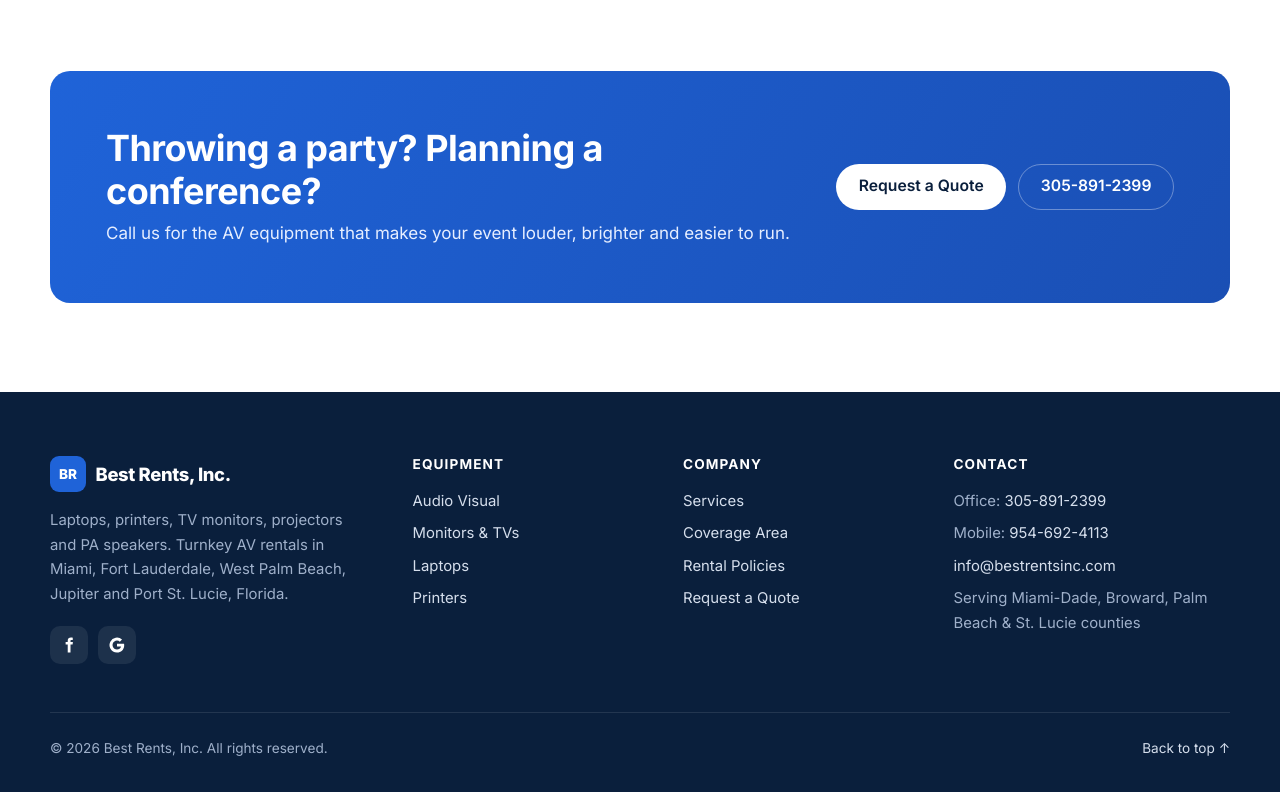
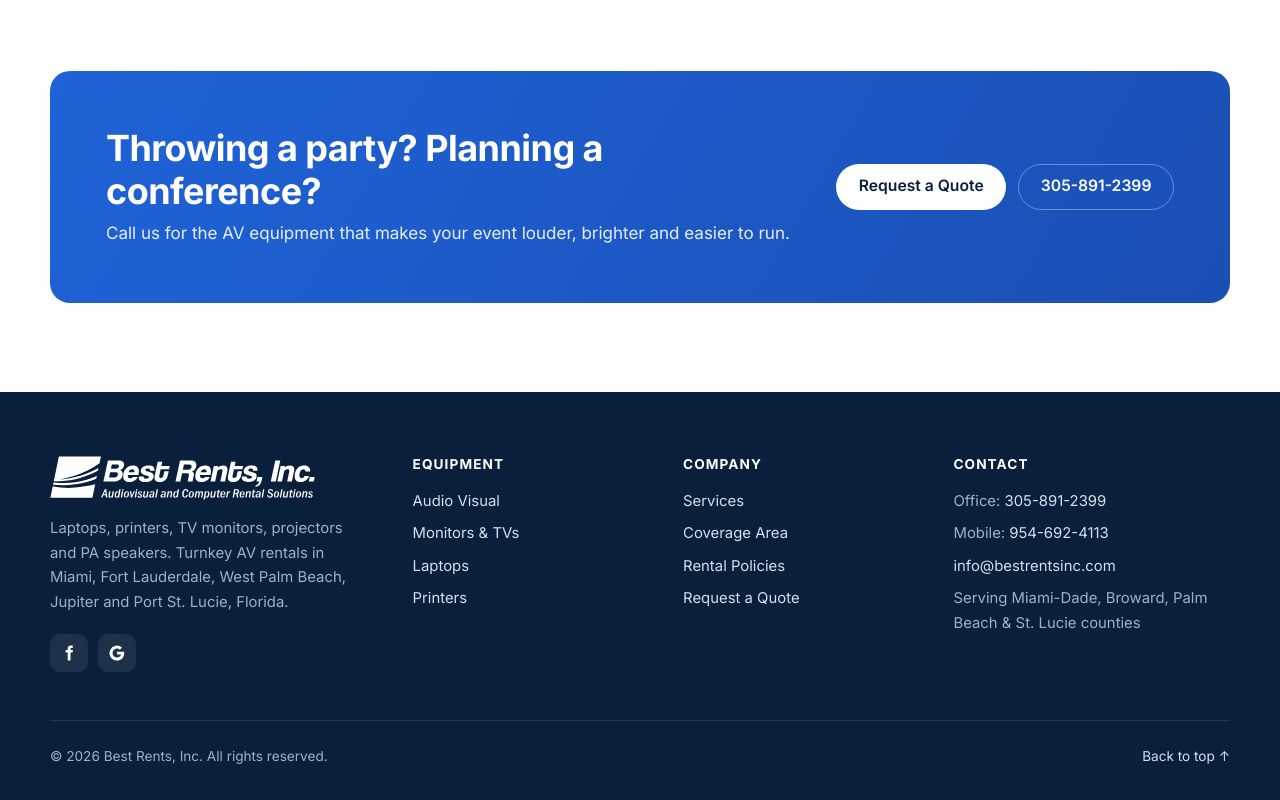
Before and after one commit to pjsen/best-rents, a plain HTML site: page index.html in a window 1280 px wide. Shown: the part 3765-4565 px from the top of the page. Drawn offline with Linux system fonts and the light colour scheme.

Commit message:
Use a white version of the logo in the footer
Adds assets/images/bestrents-logo-white.svg and replaces the BR placeholder
in the footer on every page. Removes the now-unused placeholder badge styles.

Co-Authored-By: Claude Opus 5.5 <noreply@anthropic.com>
Claude-Session: https://claude.ai/code/session_01Ww15a1i738RKpdWAVzGATV

```diff
--- a/assets/css/style.css
+++ b/assets/css/style.css
@@ -96,13 +96,8 @@ ul { padding-left: 1.2em; }
 .site-header .container { display: flex; align-items: center; justify-content: space-between; height: 72px; }
 .brand { display: flex; align-items: center; gap: .6rem; color: var(--ink); font-weight: 750; font-size: 1.15rem; letter-spacing: -0.02em; }
 .brand:hover { text-decoration: none; }
-.brand-mark {
-  width: 36px; height: 36px; border-radius: 9px; background: var(--navy-900); color: #fff;
-  display: grid; place-items: center; font-size: .85rem; font-weight: 800; letter-spacing: 0;
-}
 .brand-logo { display: block; height: 44px; width: auto; max-width: 100%; }
 @media (max-width: 400px) { .brand-logo { height: 36px; } }
-.brand small { display: block; font-size: .7rem; font-weight: 500; color: var(--muted); letter-spacing: .02em; }
 
 .nav { display: flex; align-items: center; gap: .25rem; }
 .nav > a, .nav-dd > button {
@@ -356,7 +351,6 @@ textarea { min-height: 130px; resize: vertical; }
 .site-footer ul { list-style: none; padding: 0; margin: 0; }
 .site-footer li { margin-bottom: .5rem; }
 .site-footer .brand { color: #fff; margin-bottom: 1rem; }
-.site-footer .brand-mark { background: var(--blue-600); }
 .social { display: flex; gap: .6rem; margin-top: 1.25rem; }
 .social a { width: 38px; height: 38px; border-radius: 10px; background: rgba(255,255,255,.08); display: grid; place-items: center; }
 .social a:hover { background: rgba(255,255,255,.16); }
--- a/index.html
+++ b/index.html
@@ -125,7 +125,7 @@
 <footer class="site-footer"><div class="container">
   <div class="footer-grid">
     <div>
-      <a class="brand" href="./"><span class="brand-mark">BR</span><span>Best Rents, Inc.</span></a>
+      <a class="brand" href="./" aria-label="Best Rents, Inc. home"><img class="brand-logo" src="assets/images/bestrents-logo-white.svg" alt="Best Rents, Inc. – Audiovisual and Computer Rental Solutions" width="265" height="44"></a>
       <p>Laptops, printers, TV monitors, projectors and PA speakers. Turnkey AV rentals in Miami, Fort Lauderdale, West Palm Beach, Jupiter and Port St. Lucie, Florida.</p>
       <div class="social">
         <a href="https://www.facebook.com/bestrentsinc" aria-label="Best Rents on Facebook" rel="noopener" target="_blank"><svg viewBox="0 0 24 24" fill="currentColor" aria-hidden="true"><path d="M14 8V6.5c0-.8.2-1.3 1.4-1.3H17V2.2c-.3 0-1.3-.2-2.5-.2-2.5 0-4.2 1.5-4.2 4.3V8H7.5v3.4h2.8V22H14V11.4h2.8l.4-3.4z"/></svg></a>
```
Also changed, not shown: 404.html (+1 -1 lines), av-rental-policies.html (+1 -1 lines), av-rental-request.html (+1 -1 lines), av-rental-services.html (+1 -1 lines), av-rental.html (+1 -1 lines), av-service-coverage.html (+1 -1 lines), laptop-rental.html (+1 -1 lines), monitor-tv-rental.html (+1 -1 lines), printer-rental.html (+1 -1 lines), assets/images/bestrents-logo-white.svg (added).
